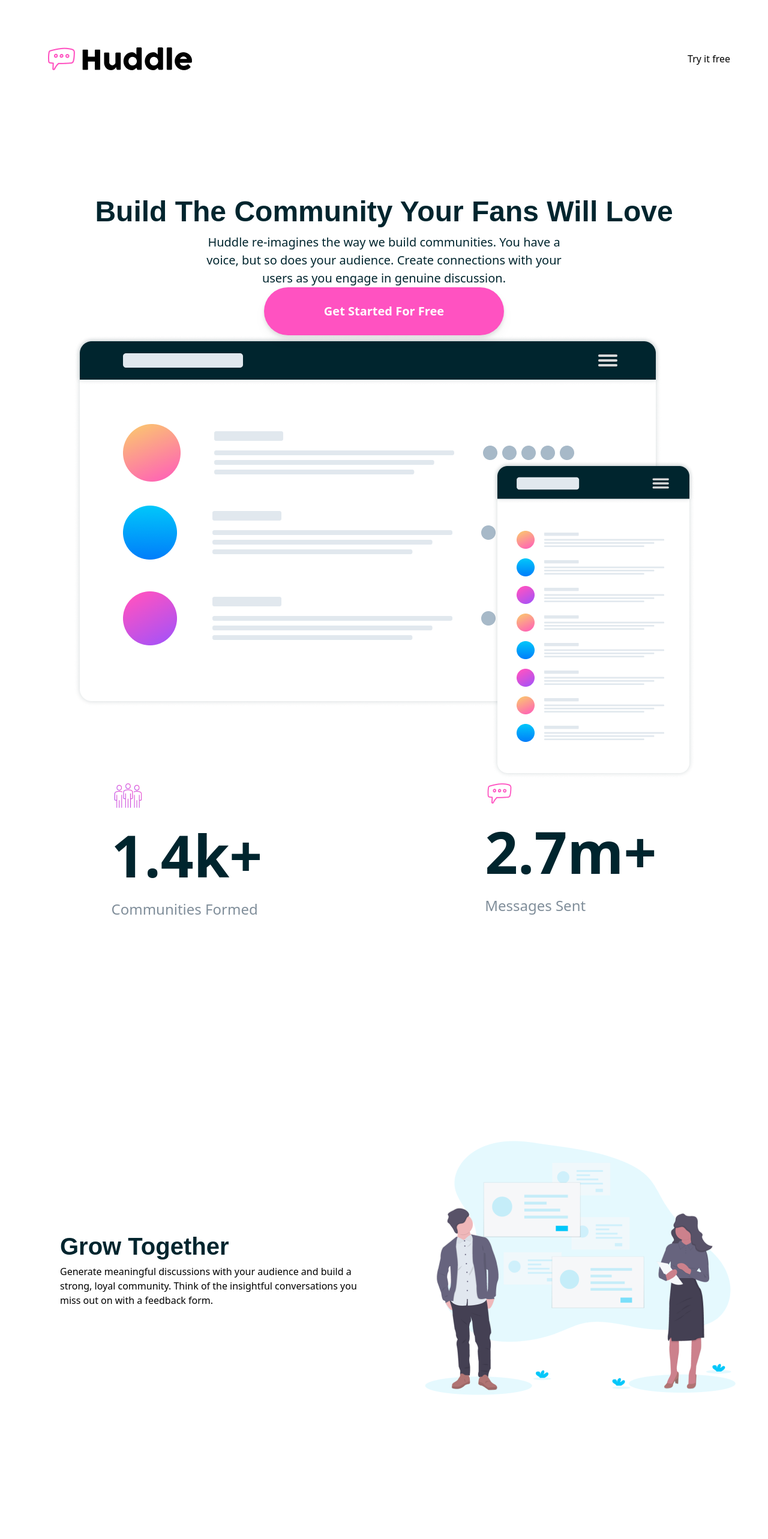
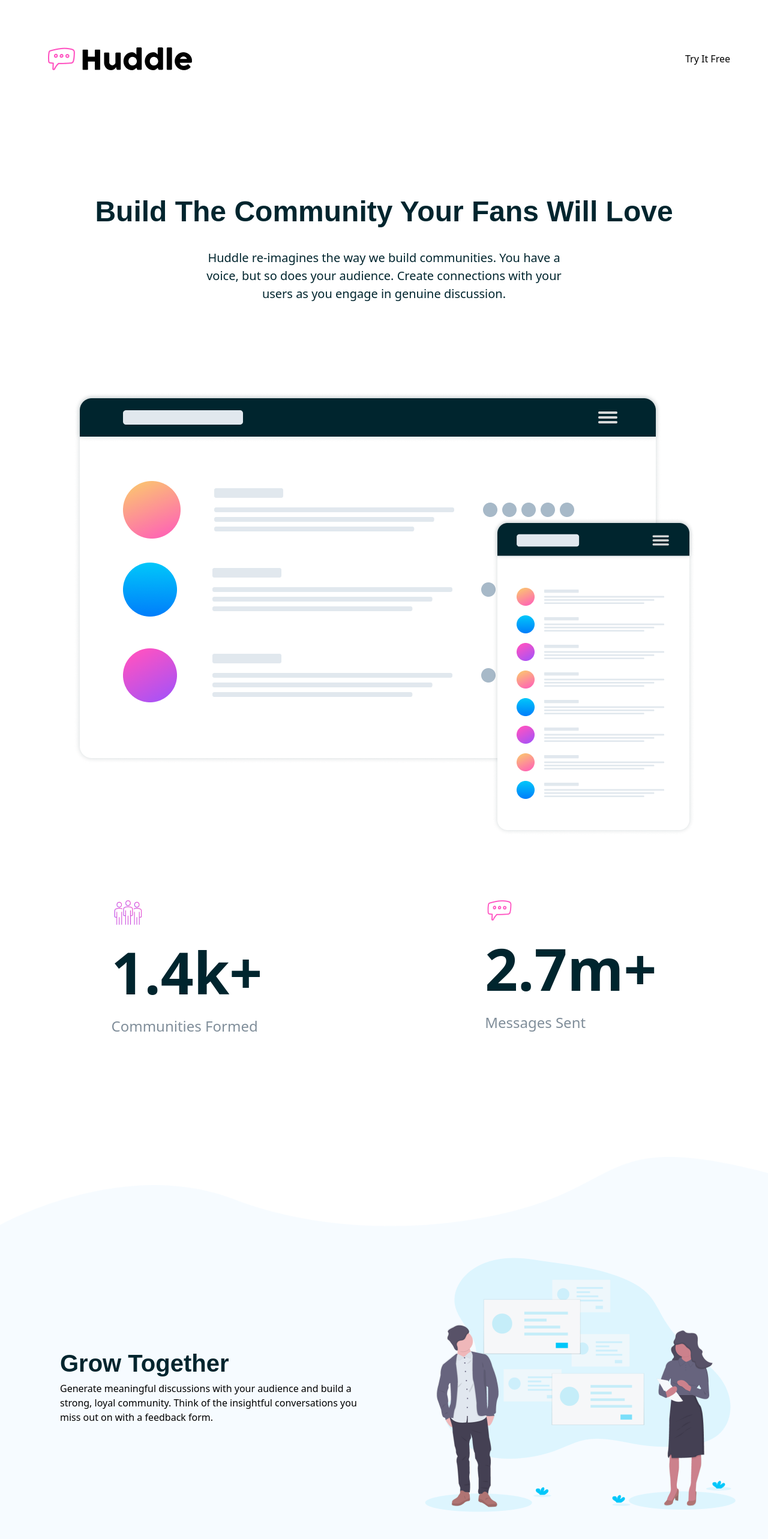
Before and after one commit to guramius/guramChubinidze12, a React (Vite) app in the folder first project/: page / in a window 1280 px wide. Shown: the top 2566 px of the page at 60% size. Built offline with nearby package versions, Linux system fonts and the light colour scheme.

Commit message:
change Button component

```diff
--- a/first project/src/assets/components/AbautUs.jsx
+++ b/first project/src/assets/components/AbautUs.jsx
@@ -13,7 +13,7 @@ const AbautUs = () => {
             text= "Generate meaningful discussions with your audience and build a strong, loyal community. Think of the insightful conversations you miss out on with a feedback form. "
             bg={background}
             image={growThogether}
-            position="absolute z-[-10] top-[10] left-0"
+            position="absolute -z-10 top-[-100px] left-0"
         />
         <AboutProps
             header="Flowing Conversations"
@@ -27,7 +27,7 @@ const AbautUs = () => {
             text= "It takes no time at all to integrate Huddle with your app's authentication solution. This means, once signed in to your app, your users can start chatting immediately. "
             bg={background}
             image={growOld}
-            position="absolute z-[-10] inset-[10] left-0"
+            position="absolute -z-10 top-[-230px] left-0"
         />
     </>
   )
--- a/first project/src/assets/components/AboutProps.jsx
+++ b/first project/src/assets/components/AboutProps.jsx
@@ -3,11 +3,11 @@ import PropTypes from 'prop-types';
 const AboutProps = ({header, text, image, flexDirection, bg, position, marginTb }) => {
   return (
 
-      <div className={`flex ${flexDirection} ${marginTb} justify-around items-center`}>
-        <div className='relative z-20'>
-          <img className={position} src={bg} alt="bg" />
+      <div className={`flex ${flexDirection} ${marginTb} justify-around items-center relative`}>
+        <div>
+        {bg && <img className={position} src={bg} alt="bg" />}
         </div>
-        <div>
+        <div className='z-50'>
           <h1 className="text-[#00252E] font-poppins text-[40px] font-bold leading-[60px]">{header}</h1>
           <p className="text-custom-dark font-open-sans text-[16px] font-normal leading-[24px]  w-[520px]">{text}</p>
         </div>
--- a/first project/src/assets/components/Button.jsx
+++ b/first project/src/assets/components/Button.jsx
@@ -1,8 +1,17 @@
+import PropTypes from 'prop-types';
 
-const Button = () => {
+const Button = ({fontSize, bgColor,drobShedow, textColor, rounded, paddings, text}) => {
   return (
-    <button className="bg-[#FF52C1] text-white text-[20px] font-bold leading-[30px] font-open-sans w-[400px] h-[80px] flex-shrink-0  filter drop-shadow-lg rounded-[40px]">Get Started For Free</button>
+    <button className= {`${bgColor, textColor, fontSize, drobShedow, rounded, paddings} font-open-sans  flex-shrink-0  filter`}>{text}</button>
   )
 }
-
+Button.propTypes = {
+  fontSize: PropTypes.string.isRequired,
+  bgColor: PropTypes.string.isRequired,
+  drobShedow: PropTypes.string.isRequired,
+  textColor: PropTypes.string.isRequired,
+  rounded: PropTypes.string.isRequired,
+  paddings: PropTypes.string.isRequired,
+  text: PropTypes.string.isRequired,
+}
 export default Button
--- a/first project/src/assets/components/Community.jsx
+++ b/first project/src/assets/components/Community.jsx
@@ -2,7 +2,7 @@ import Button from './Button'
 const Community = () => {
   return (
     <>
-        <div className='text-center my-[136px]'>
+        <div className='text-center my-[260px]'>
             <h1 className="text-[#00252E] mb-[42px] font-poppins text-[40px] font-bold leading-[60px]">Ready To Build Your Community?</h1>
             <Button />
         </div>
--- a/first project/src/assets/components/Content.jsx
+++ b/first project/src/assets/components/Content.jsx
@@ -7,9 +7,9 @@ const Content = () => {
     <>
         <div className="flex flex-col items-center justify-center text-center">
             <h1 className="text-[48px] font-bold leading-[72px] text-[#00252E] font-poppins capitalize">build The Community Your Fans Will Love</h1>
-            <p className="text-[#00252E] text-center text-[20px] w-full max-w-[600px] font-normal leading-[30px] font-open-sans w-4/12">Huddle re-imagines the way we build communities. You have a voice, but so does your audience. Create connections with your users as you engage in genuine discussion. </p>
+            <p className="mt-[26px] mb-[49px] text-[#00252E] text-center text-[20px] w-full max-w-[600px] font-normal leading-[30px] font-open-sans w-4/12">Huddle re-imagines the way we build communities. You have a voice, but so does your audience. Create connections with your users as you engage in genuine discussion. </p>
             <Button />
-            <img src={tab} alt="icone" />
+            <img className="my-[100px]" src={tab} alt="icone" />
         </div>
         <div className="flex justify-around mb-[300px]">
             <div>
--- a/first project/src/assets/components/Footer.jsx
+++ b/first project/src/assets/components/Footer.jsx
@@ -3,9 +3,7 @@ import footerBg from "./img/footerBg.png"
 const Footer = () => {
   return (
     <div className="flex items-end h-screen-dynamic bg-cover " style={{ backgroundImage: `url(${footerBg})` }}>
-
-
-        <div className="flex justify-around w-[100%] mb-60px" >
+        <div className="flex justify-around w-[100%] mb-[60px]" >
             <div>
                 <img src={transparent} alt="logo" />
                 <p className="text-white w-[340px] mt-[16px]">Lorem ipsum dolor sit amet, consectetur adipiscing elit. Mauris nulla quam, hendrerit lacinia vestibulum a, ultrices quis sem.</p>
--- a/first project/src/assets/components/Header.jsx
+++ b/first project/src/assets/components/Header.jsx
@@ -1,9 +1,16 @@
+import Button from "./Button"
 import logo from "../components/img/transparent.png"
+
 const Header = () => {
   return (
     <div className="flex justify-between pt-[79px] pr-[63px] pb-[200px] pl-[80px]">
         <img src={logo} alt="" />
-        <button  className="">Try it free</button>
+        <Button
+          fontSize="text-3xl	"
+          text="Try It Free"
+          textColor="text-[#FF52C1]"
+          rounded=" border-[#FF52C1]"
+        />
     </div>
   )
 }
```
